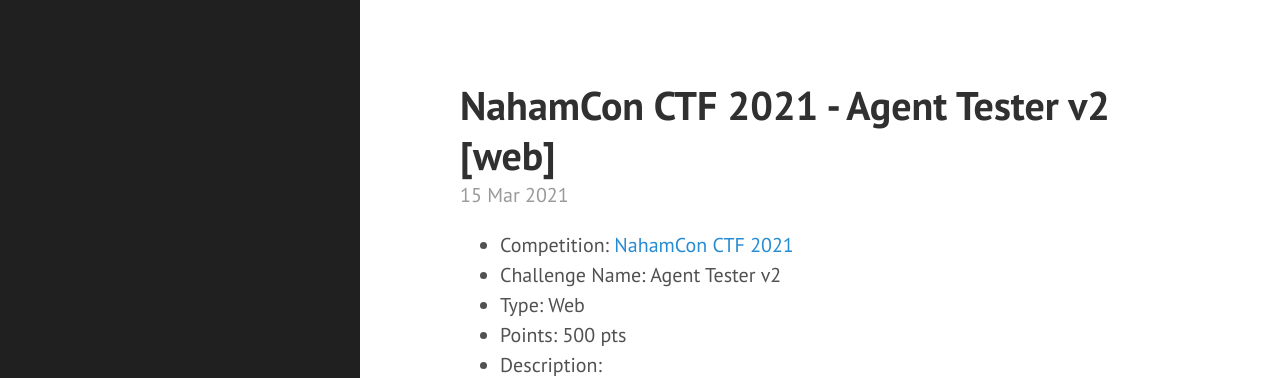
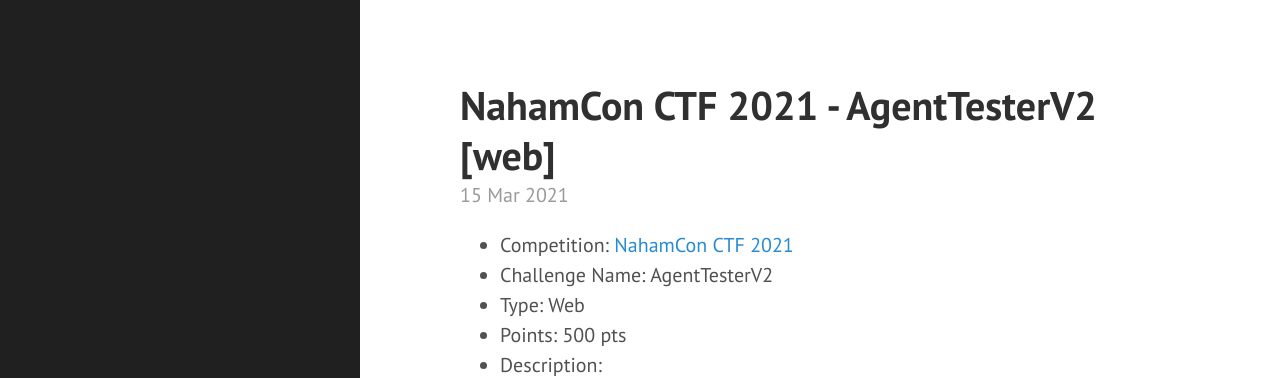
Before and after one commit to thegoonies/thegoonies.github.io, a Jekyll site: the page built from index.html, in a window 1280 px wide and 900 px high. Shown: the top 378 px of the window. Built offline with Jekyll 4.4.1, drawn with Linux system fonts in a browser that asks for light colours; nearby versions of some CDN libraries; the list of posts is cut into pages by our own code.

Commit message:
Update 2021-03-15-nahamconctf-2021-agent-tester-v2.md

```diff
--- a/_posts/2021-03-15-nahamconctf-2021-agent-tester-v2.md
+++ b/_posts/2021-03-15-nahamconctf-2021-agent-tester-v2.md
@@ -1,12 +1,12 @@
 ---
 layout: post
-title: NahamCon CTF 2021 - Agent Tester v2 [web]
+title: NahamCon CTF 2021 - AgentTesterV2 [web]
 author: lanjelot
 tags: [ctf, NahamCon CTF, web]
 ---
 
  * Competition: [NahamCon CTF 2021](https://ctftime.org/event/1281)
- * Challenge Name: Agent Tester v2
+ * Challenge Name: AgentTesterV2
  * Type: Web
  * Points: 500 pts
  * Description:
```
Also changed, not shown: other parts of _posts/2021-03-15-nahamconctf-2021-agent-tester-v2.md (+1 -1 lines).
